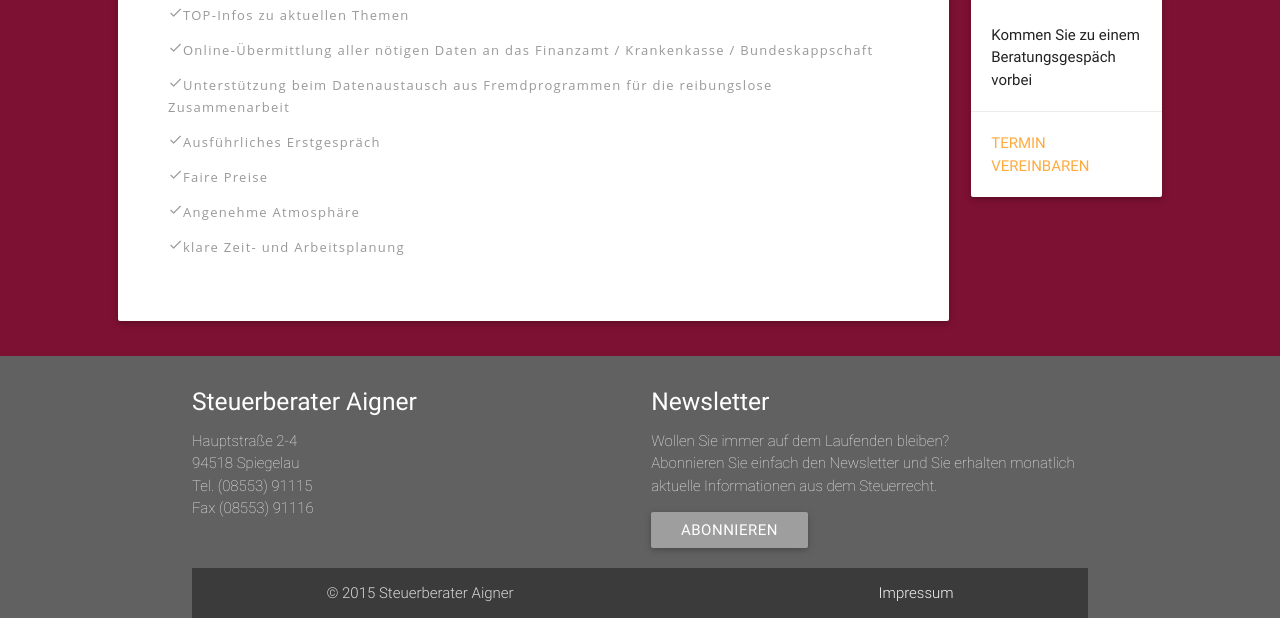
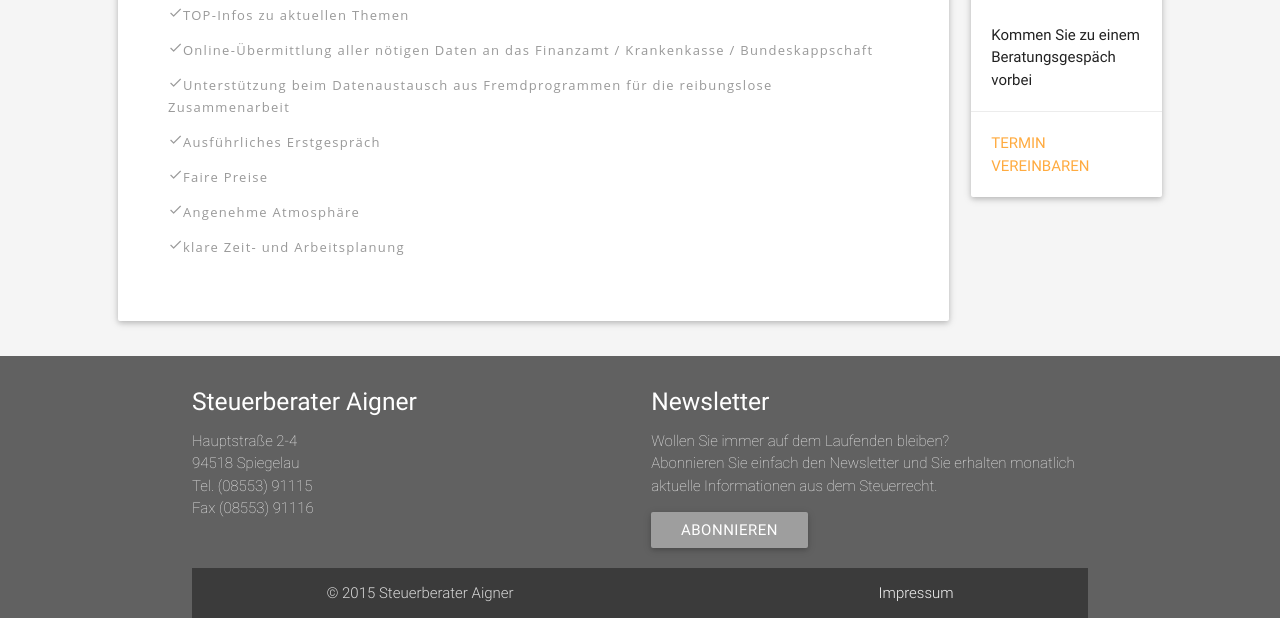
Before and after one commit to mysterio204/SteuerberaterAigner, a plain HTML site: page index.html in a window 1280 px wide. Shown: the part 421-1039 px from the top of the page. Drawn offline with nearby package versions, Linux system fonts and the light colour scheme; files whose address does not match are found by name.

Commit message:
nur Leistungen

```diff
--- a/css/style.css
+++ b/css/style.css
@@ -314,7 +314,7 @@ color:#b71c1c ;
     color:#9e9e9e; }
 
 
-body{
+body.leist{
     background-color: #7d1133;
 }
 
```
Also changed, not shown: Leistungen.html (+1 -1 lines).
